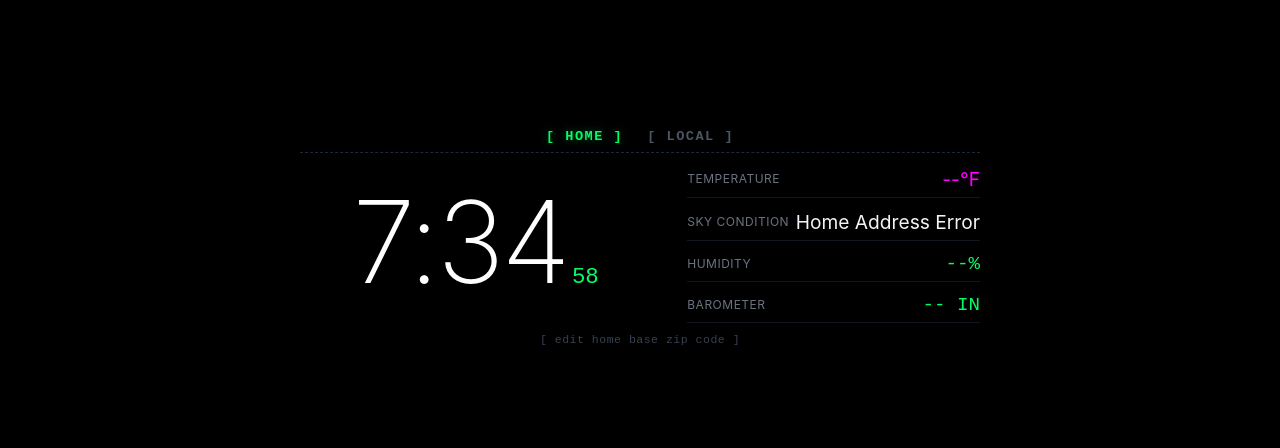
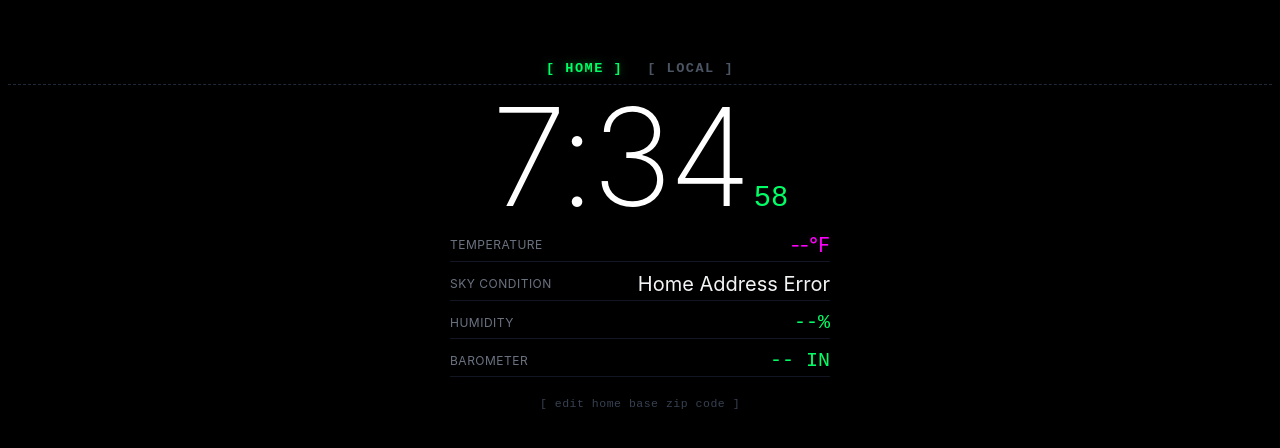
Before and after one commit to sol-lee-soft/clock, a plain HTML site: page index.html in a window 1280 px wide. Shown: the part 162-610 px from the top of the page. Drawn offline with Linux system fonts and the light colour scheme; no server answers.

Commit message:
Add files via upload

```diff
--- a/index.html
+++ b/index.html
@@ -21,7 +21,7 @@
             font-family: -apple-system, BlinkMacSystemFont, "Segoe UI", Roboto, sans-serif;
             color: #f3f4f6;
             margin: 0;
-            padding: 16px;
+            padding: 8px;
             display: flex;
             align-items: center;
             justify-content: center;
@@ -31,11 +31,11 @@
 
         #workspace {
             width: 100%;
-            max-width: 440px;
+            max-width: 500_px;
             display: flex;
             flex-direction: column;
-            gap: 16px;
-            transition: all 0.2s ease-in-out;
+            align-items: center;
+            gap: 10px; /* Tight layout convergence */
         }
 
         /* Interactive Interface Masking Layer */
@@ -53,8 +53,10 @@
             display: flex;
             justify-content: center;
             gap: 24px;
+            width: 100%;
             border-bottom: 1px dashed #1f2937;
-            padding-bottom: 10px;
+            padding-bottom: 8px;
+            margin-bottom: 4px;
         }
         .station-btn {
             font-family: monospace;
@@ -70,24 +72,25 @@
             text-shadow: 0 0 8px rgba(0, 255, 102, 0.4);
         }
 
-        /* Giant Chrono Layout core */
+        /* Massive Primary Chrono Layout Core */
         .time-display {
             display: flex;
             align-items: baseline;
             justify-content: center;
             font-weight: 200;
-            letter-spacing: -3px;
+            letter-spacing: -4px;
+            margin-bottom: 4px;
         }
         #time-digits {
-            font-size: calc(5rem + 2vw);
+            font-size: 8.5rem; /* Forced massive print size scale */
             color: #ffffff;
-            line-height: 0.95;
+            line-height: 0.85;
         }
         #sec-digits {
-            font-size: 1.4rem;
+            font-size: 1.8rem;
             color: #00ff66;
             font-family: monospace;
-            margin-left: 4px;
+            margin-left: 6px;
             letter-spacing: 0;
         }
 
@@ -95,13 +98,15 @@
         .metrics-list {
             display: flex;
             flex-direction: column;
-            gap: 8px;
+            gap: 6px;
+            width: 100%;
+            max-width: 380px; /* Snugs the lists up horizontally */
         }
         .metric-item {
             display: flex;
             justify-content: space-between;
             align-items: center;
-            padding: 6px 0;
+            padding: 4px 0;
             border-bottom: 1px solid #111622;
         }
         .m-label {
@@ -111,7 +116,7 @@
             letter-spacing: 0.5px;
         }
         .m-val {
-            font-size: 1.2rem;
+            font-size: 1.25rem;
             font-weight: 400;
         }
         .m-val.highlight {
@@ -133,40 +138,7 @@
             font-family: monospace;
             letter-spacing: 0.5px;
             margin-top: 4px;
-        }
-
-        /* Corrected Landscape Orientation Reflow Matrix */
-        @media (orientation: landscape) {
-            body {
-                padding: 12px;
-            }
-            #workspace {
-                max-width: 680px;
-                display: grid;
-                grid-template-columns: 1.2fr 1fr;
-                column-gap: 36px;
-                row-gap: 8px;
-                align-items: center;
-            }
-            .station-selector {
-                grid-column: span 2;
-                padding-bottom: 8px;
-                margin-bottom: 0;
-            }
-            .time-display {
-                justify-content: center;
-            }
-            #time-digits {
-                font-size: calc(5.5rem + 2vw);
-            }
-            .metrics-list {
-                gap: 6px;
-            }
-            .config-trigger {
-                grid-column: span 2;
-                margin-top: 0;
-                padding: 2px;
-            }
+            width: 100%;
         }
     </style>
 </head>
@@ -217,7 +189,7 @@
         localStorage.setItem('terminal_home_zip', homeZip);
     }
 
-    // Tapping blank background cleanly wipes menus and config bars out of view
+    // Tapping blank background cleanly wipes menus and config bars completely out of view
     function toggleZenDisplay() {
         isZenActive = !isZenActive;
         const workspace = document.getElementById("workspace");
```
